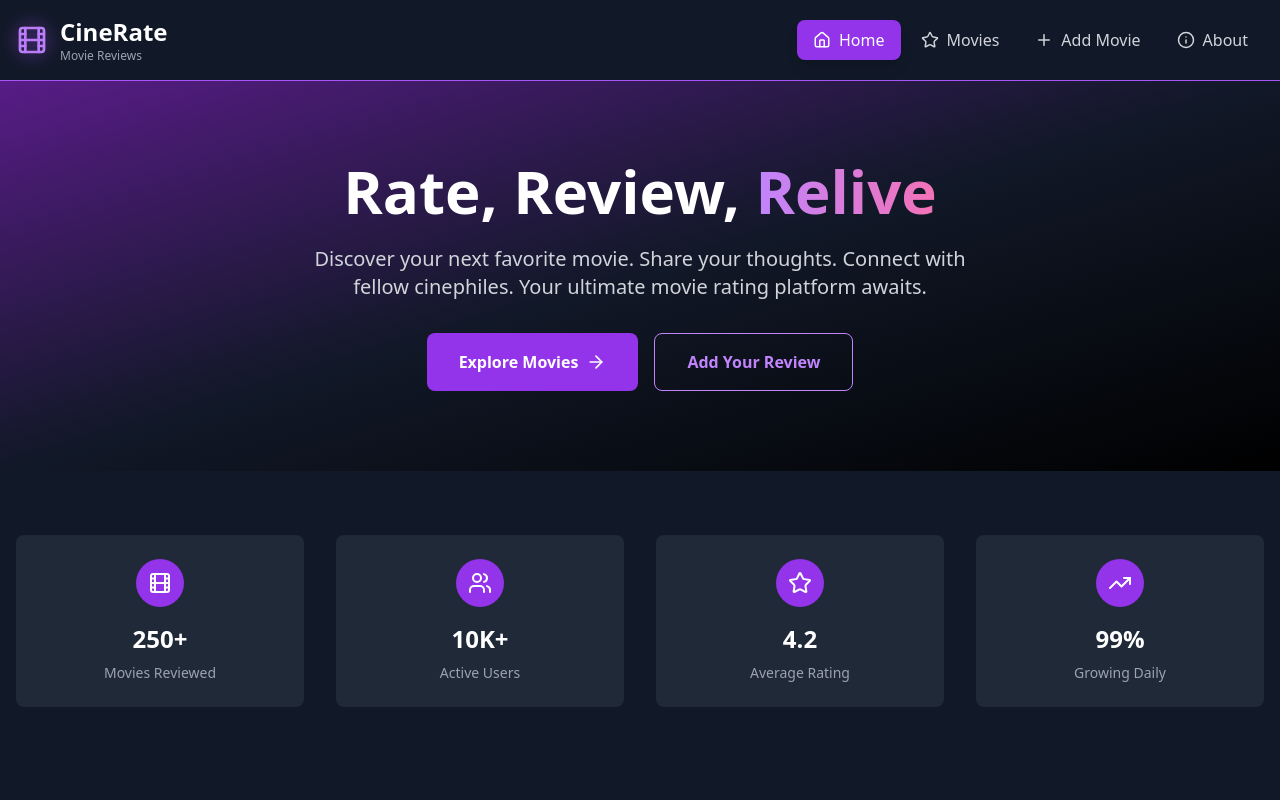
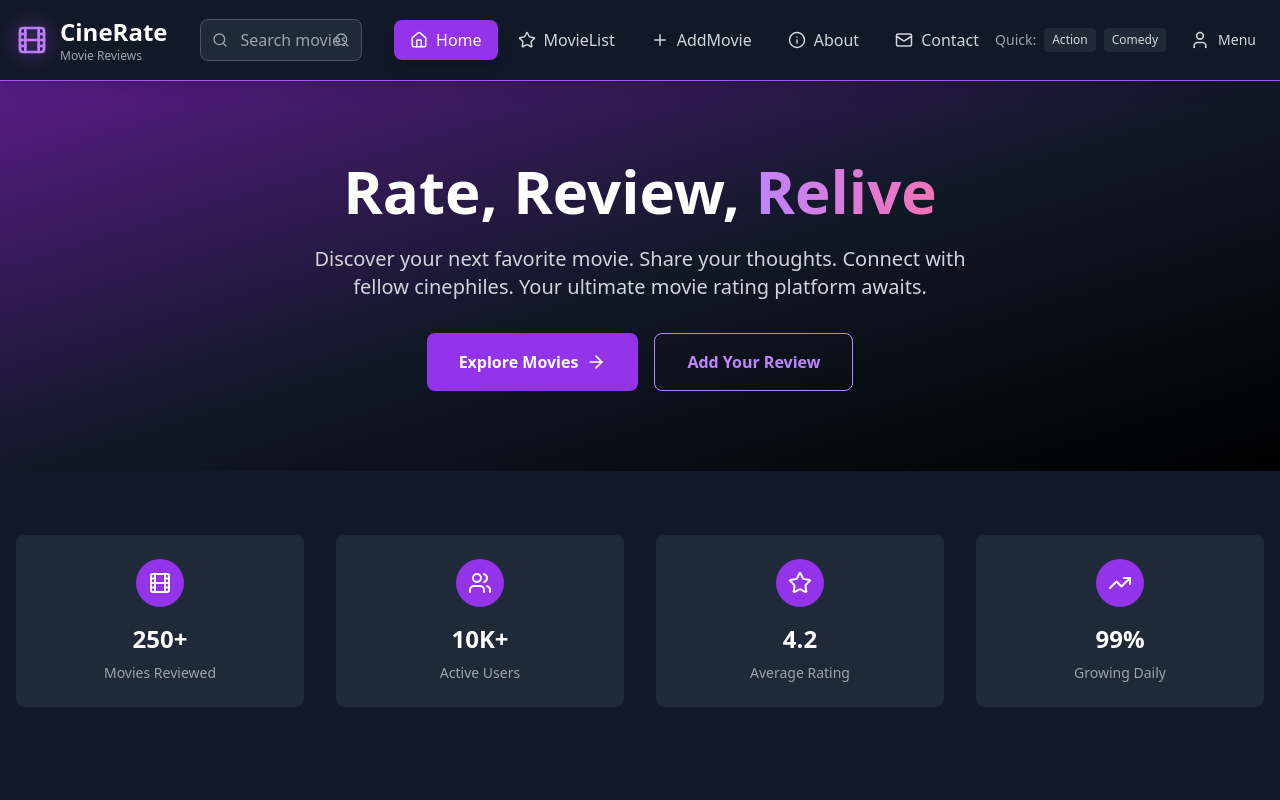
Before and after one commit to UdeshaRashmi/CineRate, a React (Create React App) app in the folder frontend/: page / in a window 1280 px wide. Shown: the top 800 px of the page. Built offline with nearby package versions, Linux system fonts and the light colour scheme.

Commit message:
Update Header

```diff
--- a/frontend/src/components/Header.js
+++ b/frontend/src/components/Header.js
@@ -1,26 +1,55 @@
  import React, { useState } from 'react';
-import { Link, useLocation } from 'react-router-dom';
-import { Film, Menu, X, Star, Home, Info, Plus } from 'lucide-react';
+import { Link, useLocation, useNavigate } from 'react-router-dom';
+import { Film, Menu, X, Star, Home, Plus, User, Search, Info, Mail } from 'lucide-react';
 
 const Header = () => {
   const [isMobileMenuOpen, setIsMobileMenuOpen] = useState(false);
+  const [isUserMenuOpen, setIsUserMenuOpen] = useState(false);
   const location = useLocation();
+  const navigate = useNavigate();
 
+  // Navigation items based on your exact pages
   const navigation = [
     { name: 'Home', href: '/', icon: Home },
-    { name: 'Movies', href: '/movies', icon: Star },
-    { name: 'Add Movie', href: '/add-movie', icon: Plus },
+    { name: 'MovieList', href: '/movies', icon: Star },
+    { name: 'AddMovie', href: '/add-movie', icon: Plus },
     { name: 'About', href: '/about', icon: Info },
+    { name: 'Contact', href: '/contact', icon: Mail },
+  ];
+
+  const userMenuItems = [
+    { name: 'My Profile', href: '/profile', icon: User },
+    { name: 'My Reviews', href: '/my-reviews', icon: Star },
   ];
 
   const isActive = (path) => location.pathname === path;
 
+  const handleSearchSubmit = (e) => {
+    e.preventDefault();
+    const formData = new FormData(e.target);
+    const query = formData.get('search');
+    if (query.trim()) {
+      navigate(`/movies?search=${encodeURIComponent(query)}`);
+      setIsMobileMenuOpen(false);
+    }
+  };
+
+  const handleQuickSearch = (query) => {
+    navigate(`/movies?search=${encodeURIComponent(query)}`);
+    setIsMobileMenuOpen(false);
+  };
+
   return (
-    <header className="bg-gray-900 shadow-lg border-b border-purple-500">
+    <header className="bg-gray-900 shadow-lg border-b border-purple-500 sticky top-0 z-40">
       <div className="container mx-auto px-4">
+        {/* Main Header */}
         <div className="flex justify-between items-center py-4">
           {/* Logo */}
-          <Link to="/" className="flex items-center space-x-3 group">
+          <Link
+            to="/"
+            className="flex items-center space-x-3 group"
+            onClick={() => setIsMobileMenuOpen(false)}
+          >
             <div className="relative">
               <Film className="h-8 w-8 text-purple-400 group-hover:text-purple-300 transition-colors" />
               <div className="absolute -inset-1 bg-purple-500 rounded-full blur opacity-20 group-hover:opacity-30 transition-opacity"></div>
@@ -31,8 +60,29 @@ const Header = () => {
             </div>
           </Link>
 
+          {/* Desktop Search Bar */}
+          <div className="hidden md:block flex-1 max-w-md mx-8">
+            <form onSubmit={handleSearchSubmit} className="relative">
+              <div className="absolute inset-y-0 left-0 pl-3 flex items-center pointer-events-none">
+                <Search className="h-4 w-4 text-gray-400" />
+              </div>
+              <input
+                type="text"
+                name="search"
+                placeholder="Search movies..."
+                className="block w-full pl-10 pr-4 py-2 border border-gray-600 rounded-lg bg-gray-800 text-white placeholder-gray-400 focus:outline-none focus:ring-2 focus:ring-purple-500 focus:border-transparent"
+              />
+              <button
+                type="submit"
+                className="absolute inset-y-0 right-0 pr-3 flex items-center text-gray-400 hover:text-white"
+              >
+                <Search className="h-4 w-4" />
+              </button>
+            </form>
+          </div>
+
           {/* Desktop Navigation */}
-          <nav className="hidden md:flex items-center space-x-1">
+          <nav className="hidden lg:flex items-center space-x-1">
             {navigation.map((item) => {
               const Icon = item.icon;
               return (
@@ -52,18 +102,110 @@ const Header = () => {
             })}
           </nav>
 
+          {/* User Menu & Mobile Button Container */}
+          <div className="flex items-center space-x-4">
+            {/* Quick Search Buttons - Desktop */}
+            <div className="hidden md:flex items-center space-x-2">
+              <span className="text-gray-400 text-sm">Quick:</span>
+              <button
+                onClick={() => handleQuickSearch('action')}
+                className="text-xs bg-gray-800 text-gray-300 px-2 py-1 rounded hover:bg-gray-700 transition-colors"
+              >
+                Action
+              </button>
+              <button
+                onClick={() => handleQuickSearch('comedy')}
+                className="text-xs bg-gray-800 text-gray-300 px-2 py-1 rounded hover:bg-gray-700 transition-colors"
+              >
+                Comedy
+              </button>
+            </div>
+
+            {/* User Menu - Desktop */}
+            <div className="hidden md:block relative">
+              <button
+                onClick={() => setIsUserMenuOpen(!isUserMenuOpen)}
+                className="flex items-center space-x-2 p-2 rounded-lg text-gray-300 hover:bg-gray-800 hover:text-white transition-colors"
+              >
+                <User size={20} />
+                <span className="text-sm">Menu</span>
+              </button>
+
+              {/* User Dropdown Menu */}
+              {isUserMenuOpen && (
+                <div className="absolute right-0 mt-2 w-48 bg-gray-800 border border-gray-700 rounded-lg shadow-lg py-2 z-50">
+                  {userMenuItems.map((item) => {
+                    const Icon = item.icon;
+                    return (
+                      <Link
+                        key={item.name}
+                        to={item.href}
+                        onClick={() => setIsUserMenuOpen(false)}
+                        className="flex items-center space-x-3 px-4 py-2 text-gray-300 hover:bg-gray-700 hover:text-white transition-colors"
+                      >
+                        <Icon size={16} />
+                        <span>{item.name}</span>
+                      </Link>
+                    );
+                  })}
+                  <div className="border-t border-gray-700 mt-2 pt-2">
+                    <button
+                      onClick={() => {
+                        // Handle logout
+                        setIsUserMenuOpen(false);
+                      }}
+                      className="w-full text-left flex items-center space-x-3 px-4 py-2 text-red-400 hover:bg-gray-700 transition-colors"
+                    >
+                      <span>Sign Out</span>
+                    </button>
+                  </div>
+                </div>
+              )}
+            </div>
+
             {/* Mobile menu button */}
             <button
               onClick={() => setIsMobileMenuOpen(!isMobileMenuOpen)}
-            className="md:hidden p-2 rounded-lg text-gray-300 hover:bg-gray-800 hover:text-white transition-colors"
+              className="lg:hidden p-2 rounded-lg text-gray-300 hover:bg-gray-800 hover:text-white transition-colors"
             >
               {isMobileMenuOpen ? <X size={24} /> : <Menu size={24} />}
             </button>
           </div>
+        </div>
 
         {/* Mobile Navigation */}
         {isMobileMenuOpen && (
-          <div className="md:hidden py-4 border-t border-gray-700">
+          <div className="lg:hidden py-4 border-t border-gray-700 bg-gray-900">
+            {/* Mobile Search */}
+            <div className="mb-4">
+              <form onSubmit={handleSearchSubmit} className="relative">
+                <div className="absolute inset-y-0 left-0 pl-3 flex items-center pointer-events-none">
+                  <Search className="h-4 w-4 text-gray-400" />
+                </div>
+                <input
+                  type="text"
+                  name="search"
+                  placeholder="Search movies..."
+                  className="block w-full pl-10 pr-4 py-2 border border-gray-600 rounded-lg bg-gray-800 text-white placeholder-gray-400 focus:outline-none focus:ring-2 focus:ring-purple-500 focus:border-transparent"
+                />
+              </form>
+            </div>
+
+            {/* Quick Search - Mobile */}
+            <div className="flex flex-wrap gap-2 mb-4">
+              <span className="text-gray-400 text-sm w-full">Quick Search:</span>
+              {['Action', 'Comedy', 'Drama', 'Horror', 'Sci-Fi'].map((genre) => (
+                <button
+                  key={genre}
+                  onClick={() => handleQuickSearch(genre.toLowerCase())}
+                  className="text-xs bg-gray-800 text-gray-300 px-3 py-1 rounded-full hover:bg-gray-700 transition-colors"
+                >
+                  {genre}
+                </button>
+              ))}
+            </div>
+
+            {/* Mobile Navigation Links */}
             <nav className="flex flex-col space-y-2">
               {navigation.map((item) => {
                 const Icon = item.icon;
@@ -74,7 +216,7 @@ const Header = () => {
                     onClick={() => setIsMobileMenuOpen(false)}
                     className={`flex items-center space-x-3 px-4 py-3 rounded-lg transition-all duration-200 ${
                       isActive(item.href)
-                        ? 'bg-purple-600 text-white'
+                        ? 'bg-purple-600 text-white shadow-lg'
                         : 'text-gray-300 hover:bg-gray-800 hover:text-white'
                     }`}
                   >
@@ -84,6 +226,26 @@ const Header = () => {
                 );
               })}
             </nav>
+
+            {/* User Menu - Mobile */}
+            <div className="mt-4 pt-4 border-t border-gray-700">
+              <div className="space-y-2">
+                {userMenuItems.map((item) => {
+                  const Icon = item.icon;
+                  return (
+                    <Link
+                      key={item.name}
+                      to={item.href}
+                      onClick={() => setIsMobileMenuOpen(false)}
+                      className="flex items-center space-x-3 px-4 py-2 text-gray-300 hover:bg-gray-800 hover:text-white rounded-lg transition-colors"
+                    >
+                      <Icon size={18} />
+                      <span>{item.name}</span>
+                    </Link>
+                  );
+                })}
+              </div>
+            </div>
           </div>
         )}
       </div>
```
Lines whose indentation alone changed are shown as unchanged.
